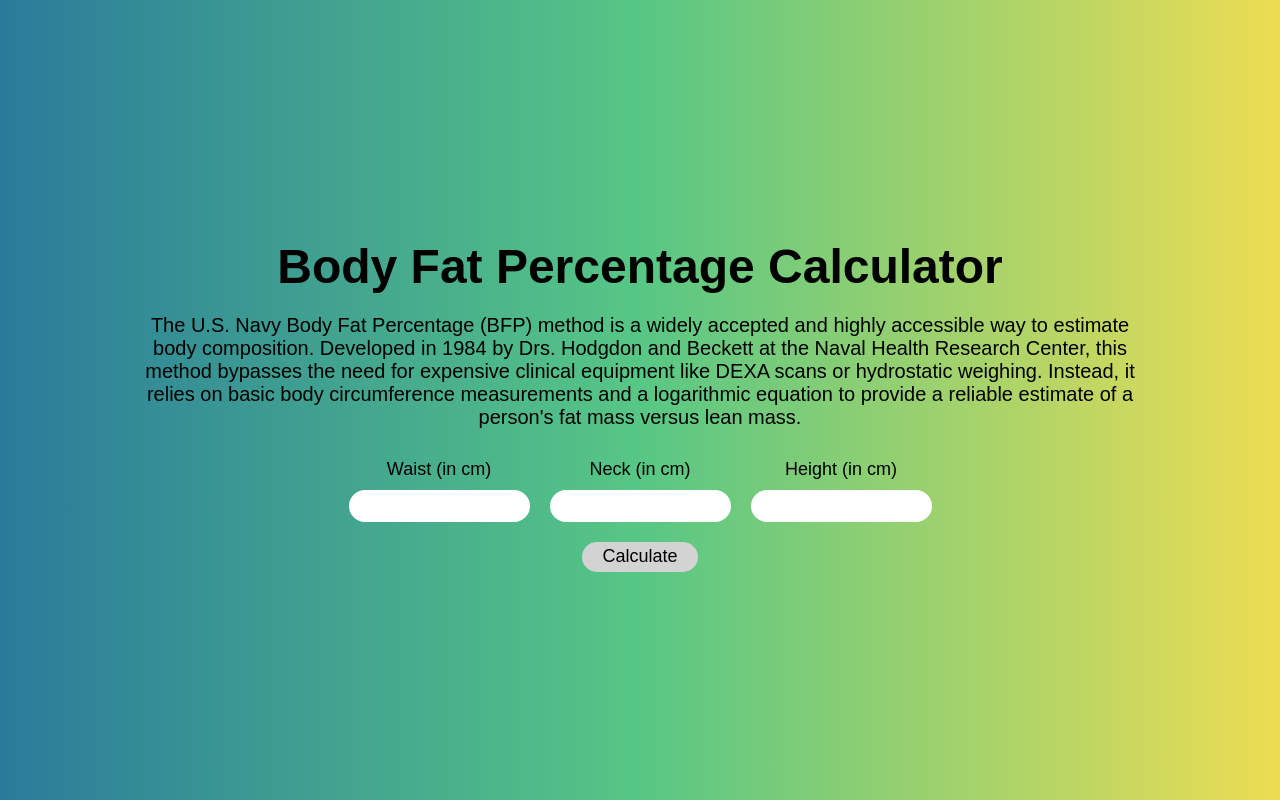
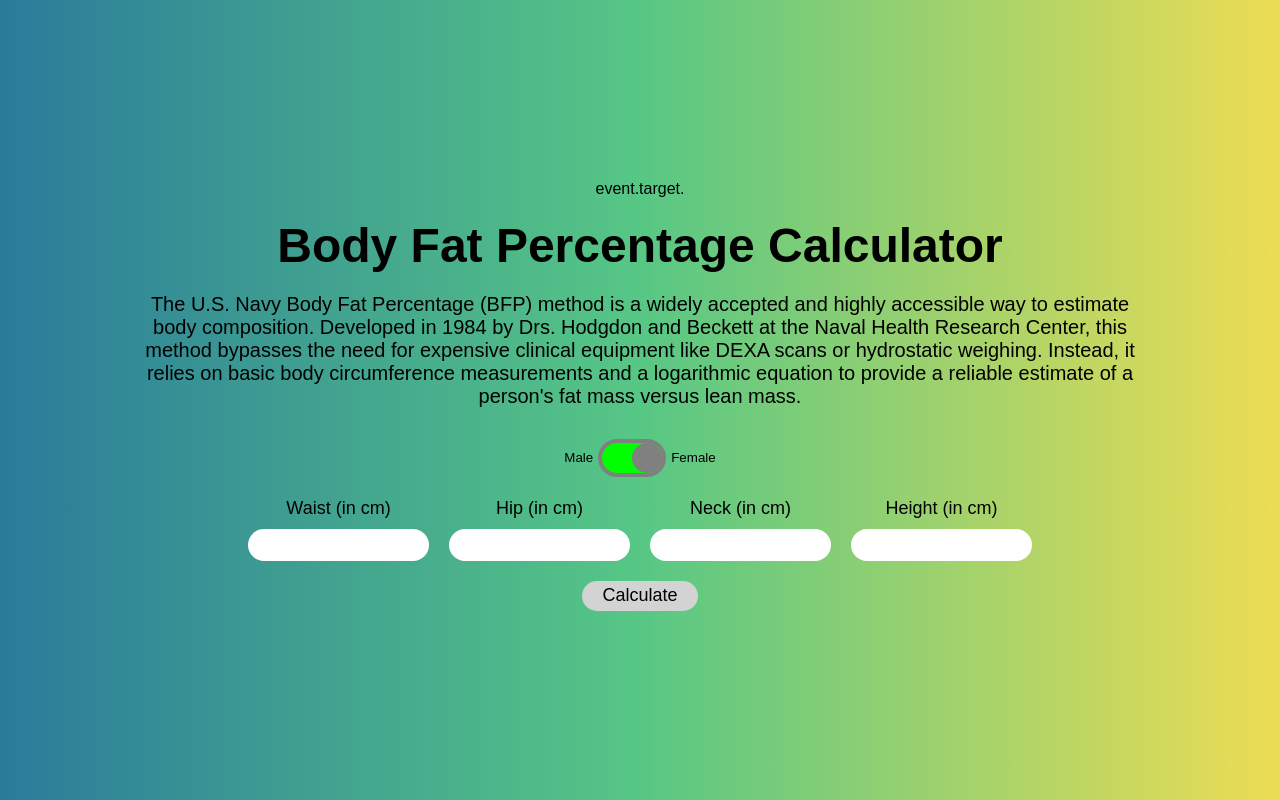
Before and after one commit to kuro-neko-xyz/bfpcalculator.fit, a React (Vite) app: page / in a window 1280 px wide. Built offline with nearby package versions, Linux system fonts and the light colour scheme; a web font is replaced by a local one.

Commit message:
Closes #6

```diff
--- a/src/App.css
+++ b/src/App.module.css
@@ -69,9 +69,17 @@
   margin: 10px;
   padding: 0 20px;
   background-color: #00dddd;
+  cursor: pointer;
 }
 
 .button:disabled {
   background-color: lightgrey;
   color: black;
+  cursor: not-allowed;
 }
+
+.result {
+  font-size: 1.5rem;
+  font-weight: bold;
+  margin-top: 10px;
+}
--- a/src/App.tsx
+++ b/src/App.tsx
@@ -1,11 +1,14 @@
 import { useState } from "react";
-import "./App.css";
+import styles from "./App.module.css";
+import Toggle from "./components/Toggle";
 
 function App() {
   const [waist, setWaist] = useState("");
+  const [hip, setHip] = useState("");
   const [neck, setNeck] = useState("");
   const [height, setHeight] = useState("");
   const [bfp, setBFP] = useState(0);
+  const [isFemale, setIsFemale] = useState(true);
 
   const filterInput = (value: string) => {
     if (value === "") {
@@ -23,25 +26,32 @@ function App() {
 
   const calculateBFP = ({
     waist,
+    hip,
     neck,
     height,
   }: {
     waist: number;
+    hip: number;
     neck: number;
     height: number;
   }) => {
-    return (
-      495 /
-        (1.0324 -
-          0.19077 * Math.log10(waist - neck) +
-          0.15456 * Math.log10(height)) -
-      450
-    );
+    if (isFemale) {
+      return (
+        163.205 * Math.log10(waist + hip - neck) -
+        97.684 * Math.log10(height) -
+        104.91
+      );
+    } else {
+      return (
+        86.01 * Math.log10(waist - neck) - 70.041 * Math.log10(height) + 30.3
+      );
+    }
   };
 
   return (
-    <div className="container">
-      <div className="hero">
+    <div className={styles.container}>
+      event.target.
+      <div className={styles.hero}>
         <h1>Body Fat Percentage Calculator</h1>
         <p>
           The U.S. Navy Body Fat Percentage (BFP) method is a widely accepted
@@ -53,8 +63,17 @@ function App() {
           reliable estimate of a person's fat mass versus lean mass.
         </p>
       </div>
-      <div className="data">
-        <div className="field">
+      <div className={styles.data}>
+        <Toggle
+          label1="Male"
+          label2="Female"
+          onChange={(value) => {
+            setIsFemale(value);
+          }}
+        />
+      </div>
+      <div className={styles.data}>
+        <div className={styles.field}>
           <label>Waist (in cm)</label>
           <input
             value={waist}
@@ -66,7 +85,21 @@ function App() {
             }}
           />
         </div>
-        <div className="field">
+        {isFemale && (
+          <div className={styles.field}>
+            <label>Hip (in cm)</label>
+            <input
+              value={hip}
+              onChange={(e) => {
+                const value = filterInput(e.target.value);
+                if (value !== null) {
+                  setHip(value);
+                }
+              }}
+            />
+          </div>
+        )}
+        <div className={styles.field}>
           <label>Neck (in cm)</label>
           <input
             value={neck}
@@ -78,7 +111,7 @@ function App() {
             }}
           />
         </div>
-        <div className="field">
+        <div className={styles.field}>
           <label>Height (in cm)</label>
           <input
             value={height}
@@ -92,12 +125,19 @@ function App() {
         </div>
       </div>
       <button
-        className="button"
-        disabled={waist === "" || neck === "" || height === "" || neck >= waist}
+        className={styles.button}
+        disabled={
+          waist === "" ||
+          (isFemale && hip === "") ||
+          neck === "" ||
+          height === "" ||
+          Number(neck) >= Number(waist)
+        }
         onClick={() => {
           setBFP(
             calculateBFP({
               waist: Number(waist),
+              hip: Number(hip),
               neck: Number(neck),
               height: Number(height),
             }),
@@ -106,7 +146,9 @@ function App() {
       >
         Calculate
       </button>
-      {bfp > 0 && <p>BFP: {Math.round(bfp * 10) / 10}</p>}
+      {bfp > 0 && (
+        <p className={styles.result}>BFP: {Math.round(bfp * 10) / 10}</p>
+      )}
     </div>
   );
 }
--- /dev/null
+++ b/src/components/Toggle/Toggle.module.css
@@ -0,0 +1,35 @@
+.container {
+  display: flex;
+  justify-content: center;
+  align-items: center;
+  background-color: transparent;
+  border-style: none;
+  cursor: pointer;
+}
+
+.background {
+  background-color: lime;
+  height: 30px;
+  width: 60px;
+  border-radius: 50px;
+  margin: 0 5px;
+  border-style: solid;
+  border-color: grey;
+  border-width: 4px;
+  position: relative;
+}
+
+.toggle {
+  background-color: grey;
+  height: 30px;
+  width: 30px;
+  border-radius: 50px;
+  position: absolute;
+  transition-timing-function: ease-in-out;
+  transition-duration: 0.1s;
+  transition-property: margin-left;
+}
+
+.toggled {
+  margin-left: 30px;
+}
--- /dev/null
+++ b/src/components/Toggle/index.tsx
@@ -0,0 +1,31 @@
+import { useState, type FC } from "react";
+import styles from "./Toggle.module.css";
+
+interface ToggleProps {
+  label1: string;
+  label2: string;
+  onChange: (value: boolean) => void;
+}
+
+const Toggle: FC<ToggleProps> = ({ label1, label2, onChange }) => {
+  const [isToggled, setIsToggled] = useState(false);
+
+  const handleChange = () => {
+    setIsToggled(!isToggled);
+    onChange(isToggled);
+  };
+
+  return (
+    <button className={styles.container} onClick={handleChange}>
+      <label>{label1}</label>
+      <div className={styles.background}>
+        <div
+          className={`${styles.toggle} ${isToggled ? "" : styles.toggled}`}
+        />
+      </div>
+      <label>{label2}</label>
+    </button>
+  );
+};
+
+export default Toggle;
```
